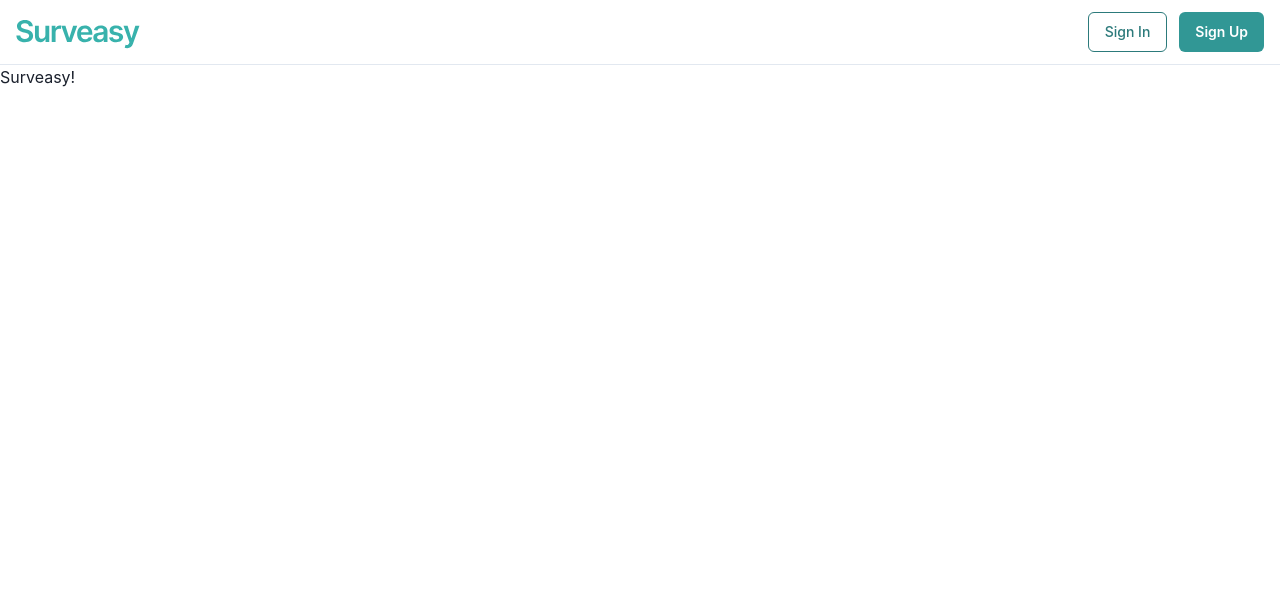
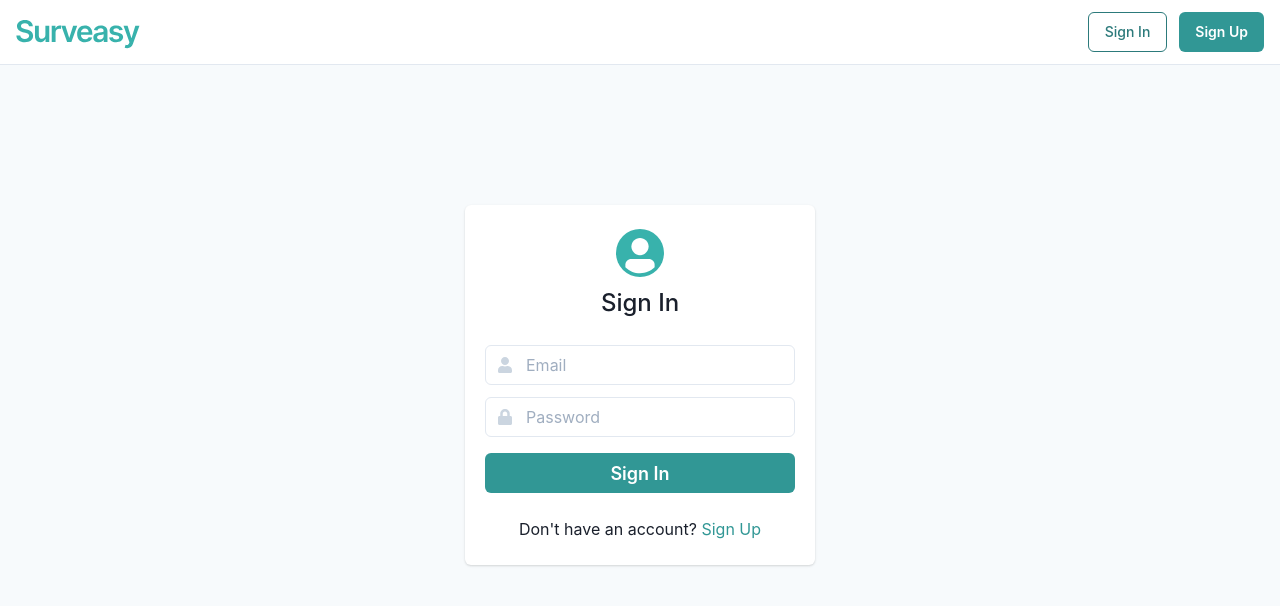
Before and after one commit to Anujith99/Surveasy, a React (Create React App) app in the folder surveasy-frontend/: page /signin in a window 1280 px wide. Shown: the top 606 px of the page. Built offline with nearby package versions, Linux system fonts and the light colour scheme.

Commit message:
created signin page

```diff
--- a/surveasy-frontend/package.json
+++ b/surveasy-frontend/package.json
@@ -12,6 +12,7 @@
     "framer-motion": "^4.1.17",
     "react": "^17.0.2",
     "react-dom": "^17.0.2",
+    "react-icons": "^4.2.0",
     "react-redux": "^7.2.4",
     "react-router-dom": "^5.2.0",
     "react-scripts": "4.0.3",
--- /dev/null
+++ b/surveasy-frontend/src/components/Forms/SignInForm.js
@@ -0,0 +1,64 @@
+import React from "react";
+import { Link } from "react-router-dom";
+import {
+  Box,
+  FormControl,
+  InputGroup,
+  InputLeftElement,
+  Input,
+  VStack,
+  Button,
+  Text,
+  Icon,
+  Link as ChakraLink,
+} from "@chakra-ui/react";
+
+import { FaUser, FaLock } from "react-icons/fa";
+
+const SignInForm = () => {
+  return (
+    <Box>
+      <form>
+        <VStack spacing={3} w={"100%"}>
+          <FormControl>
+            <InputGroup>
+              <InputLeftElement
+                pointerEvents="none"
+                children={<Icon as={FaUser} color="gray.300" />}
+              />
+              <Input type="text" placeholder="Email" />
+            </InputGroup>
+          </FormControl>
+          <FormControl>
+            <InputGroup>
+              <InputLeftElement
+                pointerEvents="none"
+                children={<Icon as={FaLock} color="gray.300" />}
+              />
+              <Input type="password" placeholder="Password" />
+            </InputGroup>
+          </FormControl>
+        </VStack>
+        <Button
+          w={"100%"}
+          mt={4}
+          fontSize={"lg"}
+          colorScheme="teal"
+          type="submit"
+        >
+          Sign In
+        </Button>
+      </form>
+      <Box mt={6} textAlign="center">
+        <Text>
+          Don't have an account?{" "}
+          <ChakraLink as={Link} to="/signup" color="teal.500">
+            Sign Up
+          </ChakraLink>
+        </Text>
+      </Box>
+    </Box>
+  );
+};
+
+export default SignInForm;
--- a/surveasy-frontend/src/layouts/PublicLayout.js
+++ b/surveasy-frontend/src/layouts/PublicLayout.js
@@ -1,11 +1,14 @@
 import React from "react";
 import Navbar from "components/Navbar";
+import { Box } from "@chakra-ui/react";
 
 const PublicLayout = ({ children }) => {
   return (
     <>
       <Navbar />
-      <div>{children}</div>
+      <Box bg="gray.50" h={"89vh"}>
+        {children}
+      </Box>
     </>
   );
 };
--- /dev/null
+++ b/surveasy-frontend/src/pages/SignInPage.js
@@ -0,0 +1,32 @@
+import React from "react";
+import SignInForm from "components/Forms/SignInForm";
+import { Box, Flex, VStack, Text, Avatar } from "@chakra-ui/react";
+
+const SignInPage = () => {
+  return (
+    <Box h={"90%"}>
+      <Flex h={"100%"} align={"center"} justify={"center"}>
+        <Box
+          px={5}
+          py={6}
+          w={"350px"}
+          bg="white"
+          borderRadius="md"
+          shadow="base"
+        >
+          <VStack justify="center">
+            <Avatar bg={"teal.400"} />
+            <Text fontSize={"2xl"} fontWeight={500}>
+              Sign In
+            </Text>
+          </VStack>
+          <Box pt={6}>
+            <SignInForm />
+          </Box>
+        </Box>
+      </Flex>
+    </Box>
+  );
+};
+
+export default SignInPage;
--- /dev/null
+++ b/surveasy-frontend/src/pages/SignUpPage.js
@@ -0,0 +1,11 @@
+import React from "react";
+
+const SignUpPage = () => {
+  return (
+    <div>
+      <h1>Sign Up</h1>
+    </div>
+  );
+};
+
+export default SignUpPage;
--- a/surveasy-frontend/src/routes/PublicRoutes.js
+++ b/surveasy-frontend/src/routes/PublicRoutes.js
@@ -3,30 +3,37 @@ import { Route } from "react-router-dom";
 
 import PublicLayout from "layouts/PublicLayout";
 import HomePage from "pages/Homepage";
+import SignInPage from "pages/SignInPage";
+import SignUpPage from "pages/SignUpPage";
 
-const routes = [
+const publicLayoutRoutes = [
   {
     exact: true,
     path: "/",
-    layout: PublicLayout,
     component: HomePage,
+  },
+  {
+    exact: true,
+    path: "/signin",
+    component: SignInPage,
+  },
+  {
+    exact: true,
+    path: "/signup",
+    component: SignUpPage,
   },
 ];
 
-const PublicRoutes = () => {
+const PublicLayoutRoutes = () => {
   return (
     <>
-      {routes.map(
-        ({ exact, path, component: Component, layout: Layout }, index) => (
+      {publicLayoutRoutes.map(
+        ({ exact, path, component: Component }, index) => (
           <Route
             key={index}
             exact={exact}
-            to={path}
-            render={(props) => (
-              <Layout {...props}>
-                <Component {...props} />
-              </Layout>
-            )}
+            path={path}
+            render={(props) => <Component {...props} />}
           />
         )
       )}
@@ -34,4 +41,19 @@ const PublicRoutes = () => {
   );
 };
 
+const PublicRoutes = () => {
+  return (
+    <>
+      <Route
+        path="/"
+        render={(props) => (
+          <PublicLayout {...props}>
+            <PublicLayoutRoutes {...props} />
+          </PublicLayout>
+        )}
+      />
+    </>
+  );
+};
+
 export default PublicRoutes;
```
Also changed, not shown: 1 other file (tests, documents, lock files or other folders).
